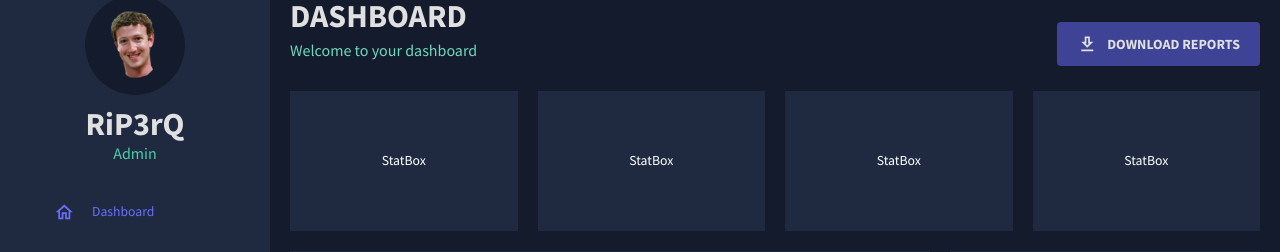
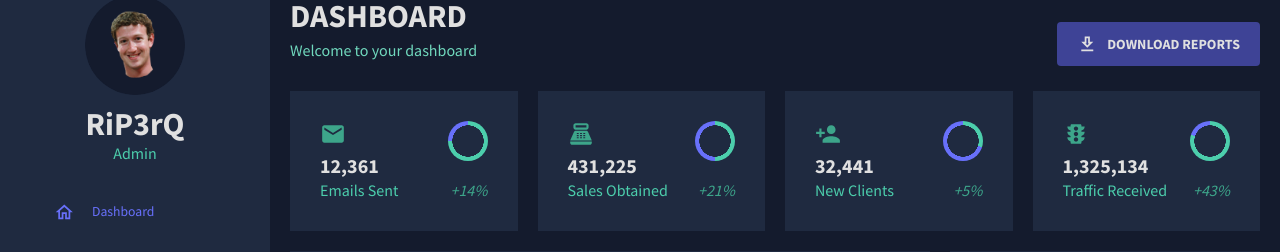
Before and after one commit to RiP3rQ/AdminDashboard-React-, a React (Vite) app: page / in a window 1280 px wide. Shown: the part 92-344 px from the top of the page. Built offline with nearby package versions, Linux system fonts and the light colour scheme.

Commit message:
Finishing Dashboard

```diff
--- a/src/components/ProgressCircle.jsx
+++ b/src/components/ProgressCircle.jsx
@@ -1,7 +1,22 @@
-import React from "react";
+import { Box, useTheme } from "@mui/material";
+import { tokens } from "../theme";
 
-function ProgressCircle() {
-  return <div>ProgressCircle</div>;
-}
+const ProgressCircle = ({ progress = "0.75", size = "40" }) => {
+  const theme = useTheme();
+  const colors = tokens(theme.palette.mode);
+  const angle = progress * 360;
+  return (
+    <Box
+      sx={{
+        background: `radial-gradient(${colors.primary[400]} 55%, transparent 56%),
+            conic-gradient(transparent 0deg ${angle}deg, ${colors.blueAccent[500]} ${angle}deg 360deg),
+            ${colors.greenAccent[500]}`,
+        borderRadius: "50%",
+        width: `${size}px`,
+        height: `${size}px`,
+      }}
+    />
+  );
+};
 
 export default ProgressCircle;
--- a/src/components/StatBox.jsx
+++ b/src/components/StatBox.jsx
@@ -1,7 +1,42 @@
-import React from "react";
+import { Box, Typography, useTheme } from "@mui/material";
+import { tokens } from "../theme";
+import ProgressCircle from "./ProgressCircle";
 
-function StatBox() {
-  return <div>StatBox</div>;
-}
+const StatBox = ({ title, subtitle, icon, progress, increase }) => {
+  const theme = useTheme();
+  const colors = tokens(theme.palette.mode);
+
+  return (
+    <Box width="100%" m="0 30px">
+      <Box display="flex" justifyContent="space-between">
+        <Box>
+          {icon}
+          <Typography
+            variant="h4"
+            fontWeight="bold"
+            sx={{ color: colors.grey[100] }}
+          >
+            {title}
+          </Typography>
+        </Box>
+        <Box>
+          <ProgressCircle progress={progress} />
+        </Box>
+      </Box>
+      <Box display="flex" justifyContent="space-between" mt="2px">
+        <Typography variant="h5" sx={{ color: colors.greenAccent[500] }}>
+          {subtitle}
+        </Typography>
+        <Typography
+          variant="h5"
+          fontStyle="italic"
+          sx={{ color: colors.greenAccent[600] }}
+        >
+          {increase}
+        </Typography>
+      </Box>
+    </Box>
+  );
+};
 
 export default StatBox;
```
